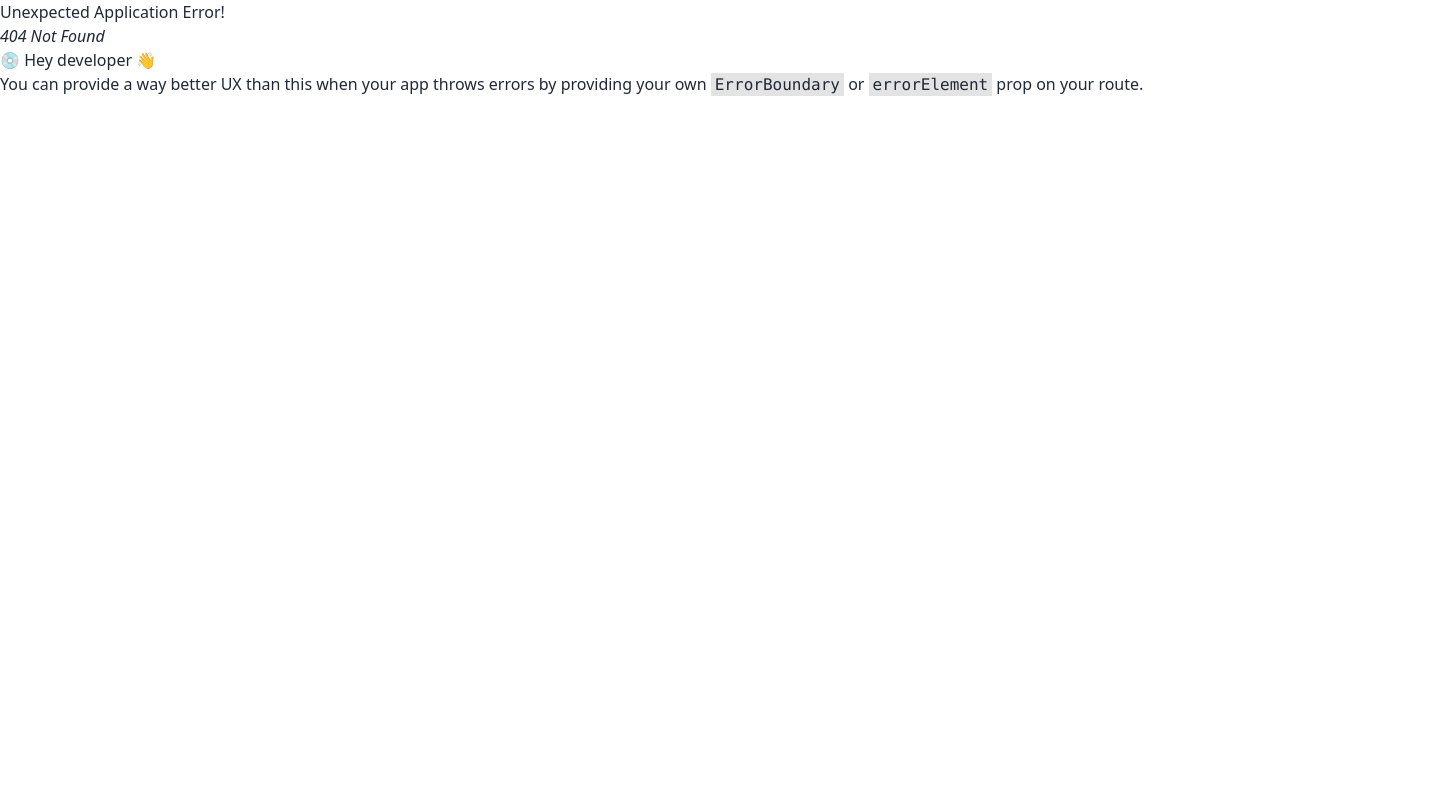
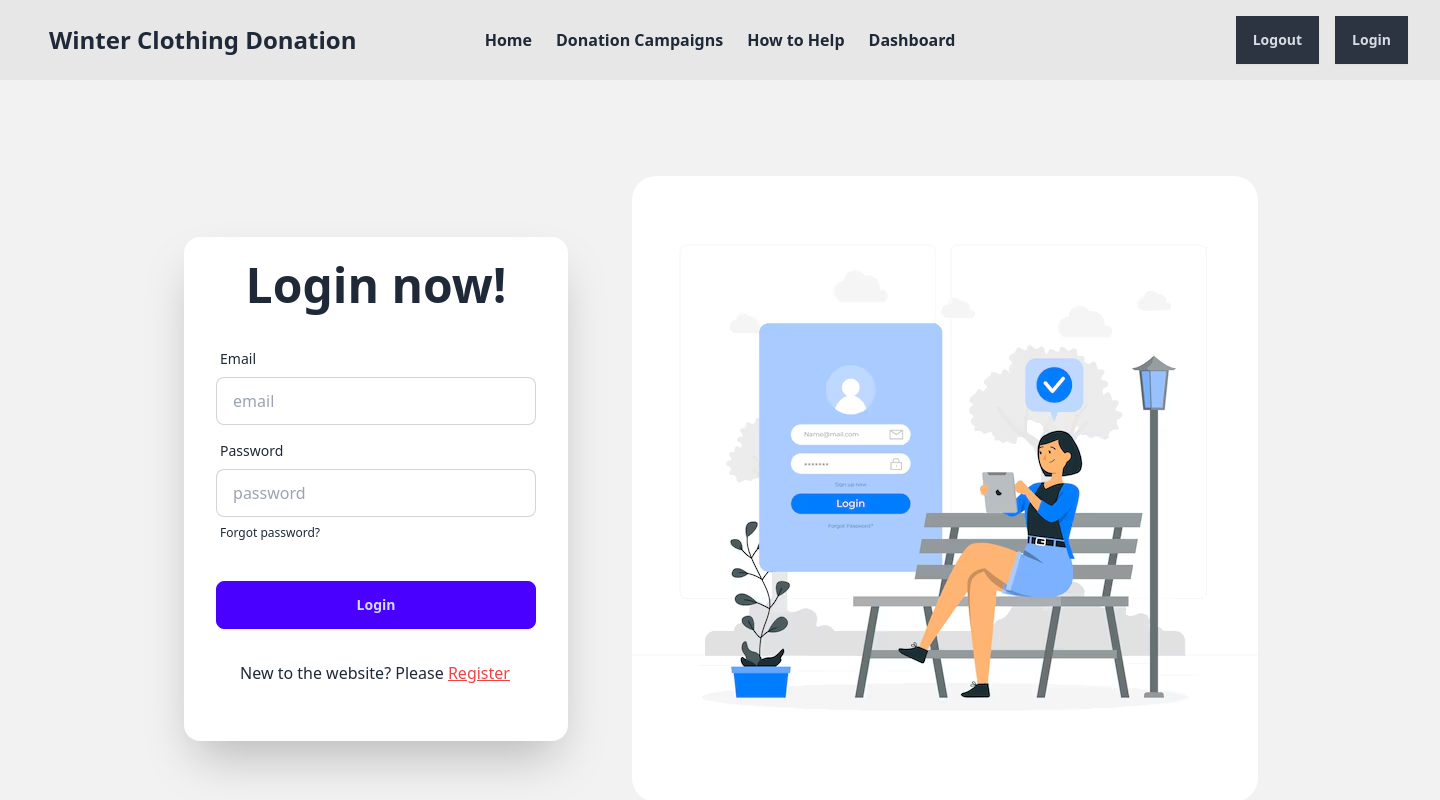
Before and after one commit to Rony7736/Batch-10-Assignment-9-Winter-Clothing-Donation-Website-Project, a React (Vite) app: page /login in a window 1280 px wide. Before the commit this address had no page. Shown: the top 800 px of the page, 1440 px wide, since content can reach past the window. Built offline with nearby package versions, Linux system fonts and the light colour scheme.

Commit message:
completed login section and register section design

```diff
--- a/src/AuthProvider/AuthProvider.jsx
+++ b/src/AuthProvider/AuthProvider.jsx
@@ -1,8 +1,18 @@
+import { createContext } from "react";
 
-const AuthProvider = () => {
+export const authContext = createContext()
+
+const AuthProvider = ({ children }) => {
+
+    const authInfo = {
+        Name: "ronychakrabarty"
+    }
+
     return (
         <div>
-
+            <authContext.Provider value={authInfo}>
+                {children}
+            </authContext.Provider>
         </div>
     );
 };
--- /dev/null
+++ b/src/components/Login/Login.jsx
@@ -0,0 +1,49 @@
+import { NavLink } from "react-router-dom";
+import login from "../../assets/login.avif"
+
+const Login = () => {
+
+    const handleSubmit = (e) => {
+        e.preventDefault()
+    }
+
+    return (
+        <div>
+            <div className="hero bg-base-200 lg:py-20">
+                <div className="hero-content flex-col lg:flex-row-reverse">
+                    <div className="text-center lg:text-left">
+                        <img className="lg:ml-12 rounded-3xl" src={login} alt="" />
+
+                    </div>
+                    <div className="card bg-base-100 w-full max-w-sm shrink-0 shadow-2xl">
+                        <h1 className="text-5xl font-bold text-center pt-6">Login now!</h1>
+                        <form onSubmit={handleSubmit} className="card-body">
+                            <div className="form-control">
+                                <label className="label">
+                                    <span className="label-text">Email</span>
+                                </label>
+                                <input type="email" placeholder="email" className="input input-bordered" required />
+                            </div>
+                            <div className="form-control">
+                                <label className="label">
+                                    <span className="label-text">Password</span>
+                                </label>
+                                <input type="password" placeholder="password" className="input input-bordered" required />
+                                <label className="label">
+                                    <a href="#" className="label-text-alt link link-hover">Forgot password?</a>
+                                </label>
+                            </div>
+                            <div className="form-control mt-6">
+                                <button className="btn btn-primary">Login</button>
+                            </div>
+                            <p className="p-6">New to the website? Please <NavLink to="/register" className="underline text-red-500">Register</NavLink></p>
+                        </form>
+
+                    </div>
+                </div>
+            </div>
+        </div>
+    );
+};
+
+export default Login;
--- a/src/components/Navbar.jsx
+++ b/src/components/Navbar.jsx
@@ -1,4 +1,6 @@
-import { Link, NavLink } from "react-router-dom";
+
+import { NavLink } from "react-router-dom";
+
 
 const Navbar = () => {
 
@@ -37,7 +39,7 @@ const Navbar = () => {
 
             <div className="navbar-end gap-4 rounded-lg ">
                 <button className="btn btn-neutral rounded-none">Logout</button>
-                <Link to='/auth/login' className="btn btn-neutral rounded-none">Login</Link>
+                <NavLink to='/login' className="btn btn-neutral rounded-none">Login</NavLink>
             </div>
         </div>
     );
--- /dev/null
+++ b/src/components/Register/Register.jsx
@@ -0,0 +1,66 @@
+import { NavLink } from "react-router-dom";
+import register from "../../assets/register.avif"
+
+const Register = () => {
+
+    // const [error, setError] = useState("")
+
+    const handleSubmit = (e) => {
+        e.preventDefault()
+    }
+
+    return (
+        <div>
+            <div className="hero bg-base-200 lg:py-20">
+                <div className="hero-content flex-col lg:flex-row-reverse">
+                    <div className="text-center lg:text-left">
+                        <img className="lg:ml-12 rounded-3xl" src={register} alt="" />
+
+                    </div>
+
+                    <div className="card bg-base-100 w-full max-w-sm shrink-0 shadow-2xl my-10">
+                        <h1 className="text-4xl font-bold text-center pt-6">Register now!</h1>
+                        <form onSubmit={handleSubmit} className="card-body">
+
+                            <div className="form-control">
+                                <label className="label">
+                                    <span className="label-text">Name</span>
+                                </label>
+                                <input type="text" placeholder="name" name="name" className="input input-bordered" required />
+                            </div>
+                            <div className="form-control">
+                                <label className="label">
+                                    <span className="label-text">Email</span>
+                                </label>
+                                <input type="email" placeholder="email" name="email" className="input input-bordered" required />
+                            </div>
+
+                            <div className="form-control">
+                                <label className="label">
+                                    <span className="label-text">Photo URL</span>
+                                </label>
+                                <input type="text" placeholder="photo url" name="image" className="input input-bordered" required />
+                            </div>
+
+                            <div className="form-control">
+                                <label className="label">
+                                    <span className="label-text">Password</span>
+                                </label>
+                                <input type="password" placeholder="Password" name="password" className="input input-bordered" required />
+                            </div>
+
+                            <div className="form-control mt-6">
+                                <button className="btn btn-primary">Register</button>
+                            </div>
+                            <p>Already have an Account? Please <NavLink to="/login" className="underline text-red-500">Login</NavLink></p>
+                        </form>
+
+                    </div>
+
+                </div>
+            </div>
+        </div>
+    );
+};
+
+export default Register;
--- a/src/main.jsx
+++ b/src/main.jsx
@@ -3,9 +3,12 @@ import { createRoot } from 'react-dom/client'
 import './index.css'
 import { RouterProvider } from 'react-router-dom'
 import router from './Routes/Routes.jsx'
+import AuthProvider from './AuthProvider/AuthProvider.jsx'
 
 createRoot(document.getElementById('root')).render(
   <StrictMode>
-    <RouterProvider router={router} />
+    <AuthProvider>
+      <RouterProvider router={router} />
+    </AuthProvider>
   </StrictMode>,
 )
```
Also changed, not shown: src/Routes/Routes.jsx (+10 -0 lines), src/assets/login.avif (added), src/assets/register.avif (added).
